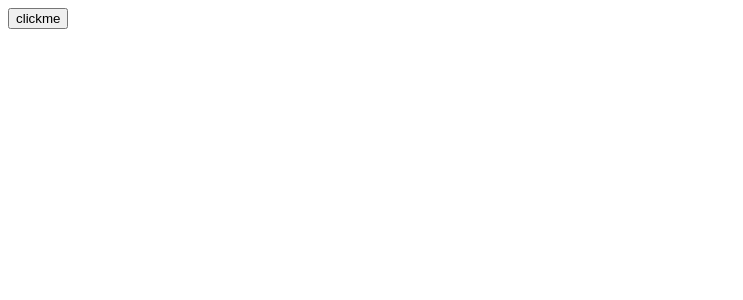
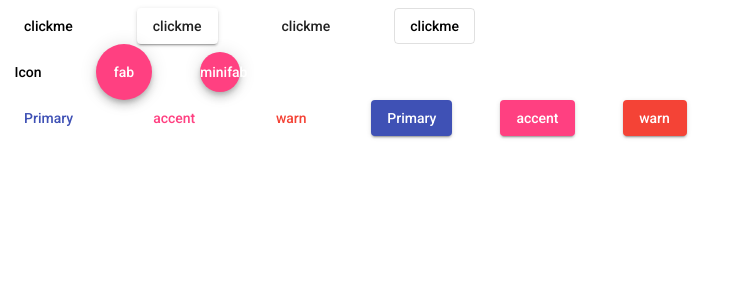
Before and after one commit to tonytigerrong/MaterialDemo1, an Angular app: page / in a window 1280 px wide. Shown: the top 300 px of the page, without its empty margins (0-743 px from the left). Built offline with nearby package versions, Linux system fonts and the light colour scheme.

Commit message:
6 buttons

```diff
--- a/src/app/app.component.html
+++ b/src/app/app.component.html
@@ -1 +1,20 @@
-<button mat-raisedbutton>clickme</button>
+<div>
+    <button mat-button>clickme</button>
+    <button mat-raised-button>clickme</button>
+    <button mat-flat-button>clickme</button>
+    <button mat-stroked-button>clickme</button>
+</div>
+<div>
+    <button mat-icon-button>Icon</button>
+    <button mat-fab>fab</button>
+    <button mat-mini-fab>minifab</button>
+</div>
+
+<div>
+    <button color="primary" mat-button>Primary</button>
+    <button color="accent" mat-button>accent</button>
+    <button color="warn" mat-button>warn</button>
+    <button color="primary" mat-raised-button>Primary</button>
+    <button color="accent" mat-raised-button>accent</button>
+    <button color="warn" mat-raised-button>warn</button>
+</div>
--- a/src/app/app.component.sass
+++ b/src/app/app.component.sass
@@ -0,0 +1,2 @@
+button
+    margin-right: 3rem
```
